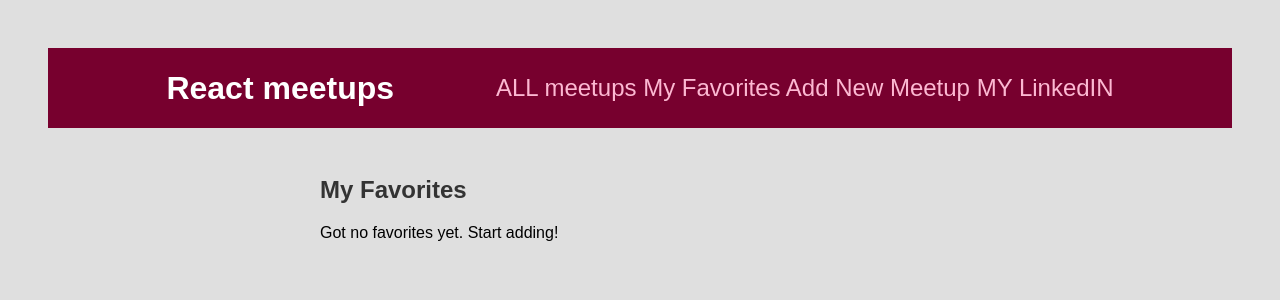
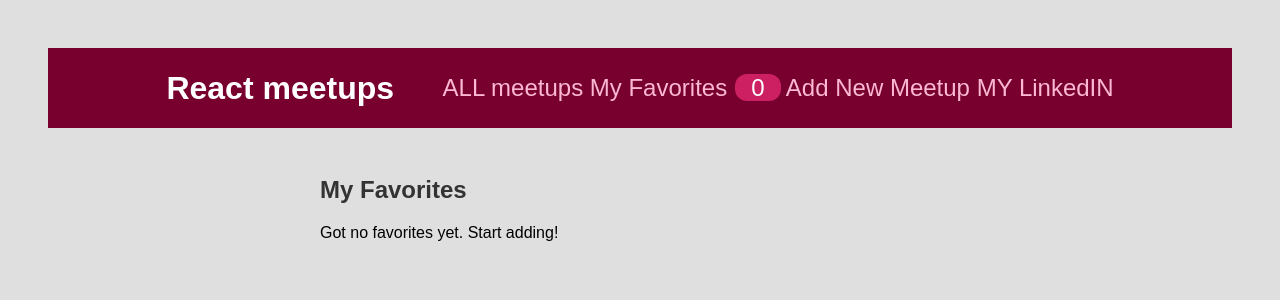
Before and after one commit to ALsaeed323/react_practice, a React (Create React App) app: page /fav-meetup in a window 1280 px wide. Shown: the top 300 px of the page. Built offline with nearby package versions, Linux system fonts and the light colour scheme.

Commit message:
handle favorites main navigation  and make ir dynamicly

```diff
--- a/src/components/layout/MainNavigation.js
+++ b/src/components/layout/MainNavigation.js
@@ -1,9 +1,12 @@
 import { Link } from "react-router-dom";
+import { useContext } from "react";
+import {FavoritesContext}  from "../../store/favorites-context";
 import classes  from  './MainNavigation.module.css';
 
 
 function MainNavigation ()
 {
+    const favoritesCtx =useContext(FavoritesContext);
 
     return (
         <header className={classes.header}>
@@ -13,7 +16,10 @@
                     <li>
                        <Link to="/">ALL meetups  </Link>
 
-                       <Link to="/fav-meetup">   My Favorites  </Link>
+                       <Link to="/fav-meetup">
+                         My Favorites
+                         <span className={classes.badge }>{favoritesCtx.totalFavorites}</span>
+                         </Link>
 
                        <Link to="/new-meetup">   Add New Meetup   </Link>
 
```
